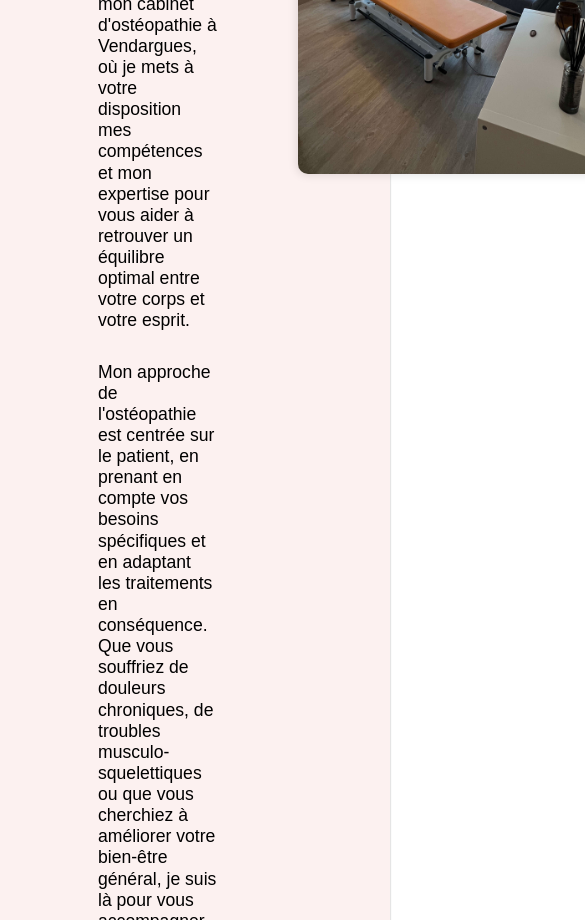
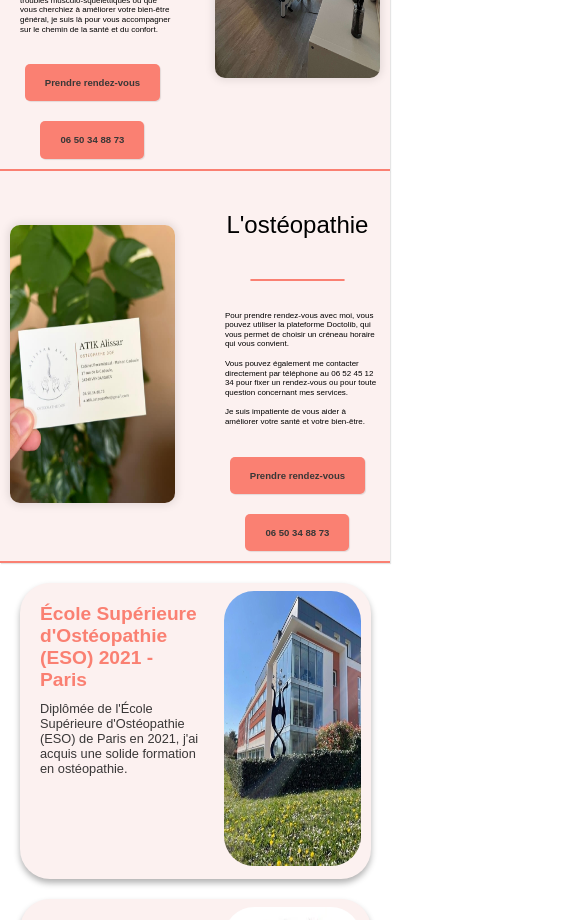
Before and after one commit to FrancoisV34/Alissar-project, a React (Vite) app: page / in a window 390 px wide. Shown: the part 1080-2000 px from the top of the page, 585 px wide, since content can reach past the window. Built offline with nearby package versions, Linux system fonts and the light colour scheme.

Commit message:
fix (scss) finished all responsive for Alissar project

```diff
--- a/src/Style/BullePEC.scss
+++ b/src/Style/BullePEC.scss
@@ -7,6 +7,10 @@
   gap: 20px;
   width: 80%;
   margin: auto;
+  @media (max-width: 1000px) {
+    flex-direction: column;
+    width: 90%;
+  }
   .bulle-pec {
     display: flex;
     flex-direction: row;
@@ -19,6 +23,16 @@
     text-align: center;
     height: 20vh;
     gap: 20px;
+    @media (min-width: 1001px) and (max-width: 1600px) {
+      padding: 10px 10px 30px 10px;
+    }
+
+    @media (max-width: 1000px) {
+      width: 95%;
+      padding: 10px 10px 10px 10px;
+      margin: 10px auto;
+    }
+
     .img-container {
       width: 100%;
       height: 50%;
@@ -26,6 +40,24 @@
       .img-pec {
         align-self: center;
         width: 33%;
+        border-radius: 30px;
+      }
+    }
+    @media (max-width: 1000px) {
+      .img-container {
+        height: 50%;
+        width: 25%;
+        .img-pec {
+          height: 100%;
+          width: unset;
+        }
+      }
+    }
+    @media (max-width: 600px) {
+      .img-container {
+        .img-pec {
+          max-height: 10vh;
+        }
       }
     }
     .title-pec {
@@ -34,9 +66,26 @@
       color: $primary-color;
       margin-bottom: 10px;
     }
-    .text-pec {
+
+    @media (min-width: 1001px) and (max-width: 1600px) {
+      .title-pec {
+        font-size: 1.2em;
+      }
+      .pec-text {
+        font-size: 0.6em;
+      }
+    }
+    @media (max-width: 1000px) {
+      .title-pec {
+        font-size: 1em;
+      }
+      .pec-text {
+        font-size: 0.4em;
+      }
+    }
+    .pec-text {
       font-family: $font-family;
-      font-size: 1em;
+      font-size: 0.8em;
       color: $button-color;
       line-height: 1.5em;
     }
--- a/src/Style/Contacts.scss
+++ b/src/Style/Contacts.scss
@@ -9,16 +9,31 @@
   justify-content: space-between;
   text-align: center;
   padding: 20px;
-  @media (max-width: 1200px) {
+  @media (min-width: 601px) and (max-width: 1200px) {
     width: unset;
+  }
+  @media (max-width: 600px) {
+    width: unset;
+    flex-direction: column;
+    align-items: center;
   }
   .tel {
     width: 30%;
+  }
+  @media (max-width: 600px) {
+    .tel {
+      width: 90%;
+    }
   }
   .adresse {
     width: 30%;
     span {
       display: block;
+    }
+  }
+  @media (max-width: 600px) {
+    .adresse {
+      width: 90%;
     }
   }
   .rdvdocto {
@@ -43,4 +58,9 @@
       }
     }
   }
+  @media (max-width: 600px) {
+    .rdvdocto {
+      width: 90%;
+    }
+  }
 }
--- a/src/Style/Footer.scss
+++ b/src/Style/Footer.scss
@@ -12,6 +12,12 @@ footer {
     color: $background-color;
     display: flex;
     flex-direction: row;
+    @media (max-width: 600px) {
+      flex-direction: column;
+      align-items: center;
+      padding: 0;
+    }
+
     .name-socials {
       width: 25%;
       display: flex;
@@ -19,6 +25,11 @@ footer {
       flex-direction: column;
       margin: 10px;
       justify-content: center;
+      @media (max-width: 600px) {
+        width: 90%;
+        flex-direction: row;
+        gap: 30px;
+      }
       .footer-name {
         font-size: 1.2em;
         font-weight: 700;
@@ -29,6 +40,11 @@ footer {
         h3 {
           margin: 0;
           font-family: $title-family;
+        }
+      }
+      @media (min-width: 601px) and (max-width: 1200px) {
+        .footer-name {
+          font-size: 1em;
         }
       }
       .socials-links {
@@ -96,6 +112,27 @@ footer {
           }
         }
       }
+      @media (min-width: 601px) and (max-width: 1200px) {
+        .ul-list {
+          font-size: 1em;
+        }
+      }
+
+      @media (max-width: 600px) {
+        .ul-list {
+          padding: 0;
+          flex-direction: row;
+          justify-content: space-around;
+        }
+      }
+    }
+    @media (max-width: 600px) {
+      .nav-menu {
+        width: 95%;
+        nav {
+          width: 100%;
+        }
+      }
     }
     .adresse-tel {
       width: 25%;
@@ -109,10 +146,22 @@ footer {
         font-weight: 500;
         line-height: 1.5em;
       }
+      @media (min-width: 601px) and (max-width: 1200px) {
+        .adresse {
+          font-size: 1em;
+          line-height: 1.2em;
+        }
+      }
       .tel {
         font-size: 1.1em;
         font-weight: 500;
         line-height: 1.5em;
+      }
+      @media (min-width: 601px) and (max-width: 1200px) {
+        .tel {
+          font-size: 1em;
+          line-height: 1.2em;
+        }
       }
     }
   }
@@ -128,4 +177,16 @@ footer {
       }
     }
   }
+  @media (min-width: 601px) and (max-width: 1200px) {
+    .dev-info {
+      font-size: 0.8em;
+      line-height: 0.8em;
+    }
+  }
+  @media (max-width: 600px) {
+    .dev-info {
+      font-size: 0.5em;
+      line-height: 0.5em;
+    }
+  }
 }
--- a/src/Style/FormationArticle.scss
+++ b/src/Style/FormationArticle.scss
@@ -8,17 +8,25 @@
   justify-content: center;
   gap: 20px;
   padding: 20px;
+  @media (max-width: 1000px) {
+    flex-direction: column;
+    width: 90%;
+    margin: auto;
+  }
   .formation {
     width: 45%;
     background-color: $background-color;
     border-radius: 30px;
     display: flex;
     flex-direction: row;
-    height: 30vh;
+    height: 35vh;
     box-shadow: 0px 4px 6px rgba(0, 0, 0, 0.3);
     &:hover {
       transform: scale(1.02);
       transition: transform 0.3s ease;
+    }
+    @media (max-width: 1000px) {
+      width: 100%;
     }
     .formation-text {
       display: flex;
@@ -32,16 +40,40 @@
         color: $primary-color;
         margin: 0;
       }
-      .formation-info {
+      .formation-infos {
         font-family: $font-family;
         font-size: 1em;
         color: $button-color;
         margin: 0;
       }
     }
+
+    @media (min-width: 1001px) and (max-width: 1600px) {
+      .formation-text {
+        .formation-title {
+          font-size: 1.3em;
+        }
+        .formation-infos {
+          font-size: 0.9em;
+        }
+      }
+    }
+
+    @media (max-width: 1000px) {
+      .formation-text {
+        .formation-title {
+          font-size: 1.2em;
+        }
+        .formation-infos {
+          font-size: 0.8em;
+        }
+      }
+    }
+
     .formation-image {
       width: 45%;
       padding: 3px;
+      align-content: center;
       img {
         width: 100%;
         height: 100%;
@@ -49,5 +81,13 @@
         object-position: center;
       }
     }
+    @media (max-width: 1600px) {
+      .formation-image {
+        img {
+          width: 95%;
+          height: 95%;
+        }
+      }
+    }
   }
 }
--- a/src/Style/Header.scss
+++ b/src/Style/Header.scss
@@ -77,7 +77,6 @@ header {
     gap: 1vw;
     justify-content: space-around;
     max-width: 100vw;
-    position: absolute;
     .name {
       font-size: 1.2em;
     }
--- a/src/Style/Homepage.scss
+++ b/src/Style/Homepage.scss
@@ -39,12 +39,59 @@
   &.other {
     background-color: $background-color;
     padding: 0 0 0 10vw;
+    @media (max-width: 1000px) {
+      padding: 0;
+    }
     .text-pres {
       justify-content: space-between;
       padding: 40px 0 40px 0;
+      @media (max-width: 1000px) {
+        padding: 10px 0 10px 0;
+      }
       h2 {
         text-align: center;
         padding: 0;
+      }
+      @media (min-width: 601px) and (max-width: 1000px) {
+        h2 {
+          margin: 30px 10px 10px 10px;
+          font-size: 1.3em;
+        }
+        .separation {
+          margin: 15px 0;
+        }
+
+        p {
+          padding: 0;
+          margin: 10px 10px 10px 20px;
+          font-size: 0.8em;
+          line-height: 1em;
+        }
+      }
+      @media (max-width: 600px) {
+        p {
+          font-size: 0.5em;
+          padding: 0;
+          margin: 10px 10px 10px 20px;
+        }
+      }
+      @media (min-width: 601px) and (max-width: 1000px) {
+        .rdv-tel {
+          gap: 0px;
+          a {
+            font-size: 0.8em;
+            line-height: 1.2em;
+          }
+        }
+      }
+      @media (max-width: 600px) {
+        .rdv-tel {
+          gap: 0px;
+          a {
+            font-size: 0.5em;
+            line-height: 0.8em;
+          }
+        }
       }
     }
   }
@@ -64,6 +111,16 @@
         padding: 0 0 10px 0;
         -webkit-text-stroke: 0.3px #000;
       }
+      @media (min-width: 601px) and (max-width: 1200px) {
+        h2 {
+          font-size: 3em;
+        }
+      }
+      @media (max-width: 600px) {
+        h2 {
+          font-size: 2em;
+        }
+      }
       p {
         font-size: 1.5em;
         font-weight: 300;
@@ -71,6 +128,16 @@
         margin: 0;
         text-align: center;
         padding-left: 4vw;
+      }
+      @media (min-width: 601px) and (max-width: 1200px) {
+        p {
+          font-size: 1.2em;
+        }
+      }
+      @media (max-width: 600px) {
+        p {
+          font-size: 1em;
+        }
       }
     }
     .img-pres {
@@ -83,11 +150,27 @@
     width: auto;
     @include image-border-radius($radius);
     margin: 40px 40px 40px 40px;
+    align-content: center;
     img {
-      width: auto;
+      width: 100%;
       height: 50vh;
       @include image-border-radius($radius);
       @include image-shadow($shadow-color);
+    }
+  }
+
+  @media (min-width: 601px) and (max-width: 1200px) {
+    .img-pres {
+      margin: 20px;
+      max-width: 40%;
+    }
+  }
+  @media (max-width: 600px) {
+    .img-pres {
+      margin: 0 10px;
+      img {
+        height: 33vh;
+      }
     }
   }
 
@@ -104,6 +187,7 @@
       margin: 30px 20px 20px 20px;
       padding-bottom: 10px;
     }
+
     p {
       @include general-padding-left($leftpadding);
       font-size: 1.1em;
@@ -119,6 +203,24 @@
       font-size: 1.2em;
       line-height: 1.8em;
       box-shadow: 1px 1px 1px rgba(0, 0, 0, 0.1);
+    }
+    @media (min-width: 601px) and (max-width: 1200px) {
+      a {
+        font-size: 1em;
+        line-height: 1.5em;
+      }
+    }
+    @media (max-width: 600px) {
+      a {
+        font-size: 0.8em;
+        line-height: 1.2em;
+      }
+    }
+    @media (max-width: 1000px) {
+      .rdv-tel {
+        flex-direction: column;
+        align-items: center;
+      }
     }
   }
 }
@@ -140,7 +242,7 @@
     }
 
     @media (max-width: 1200px) {
-      width: 95%;
+      width: 100%;
       margin: auto;
       iframe {
         width: 100%;
@@ -153,7 +255,9 @@
   .tarifs-access {
     flex-direction: column;
     padding-right: 0;
-    margin: auto;
+    margin: 0 auto 10px auto;
+    width: 90%;
+    gap: 30px;
     .tarifs {
       width: 100%;
       flex-direction: row;
```
